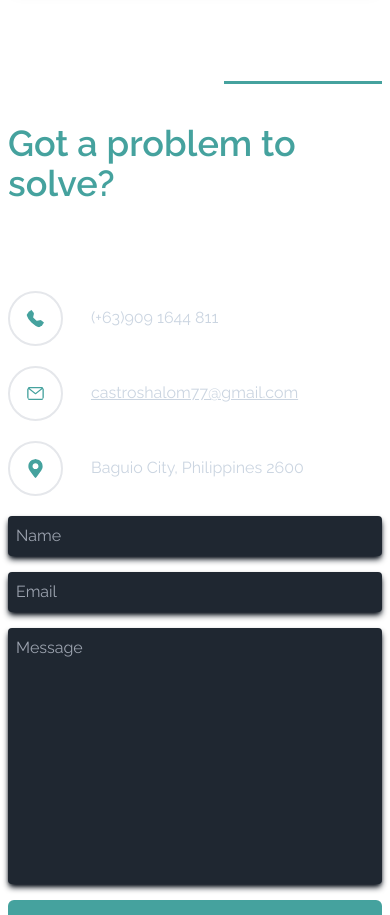
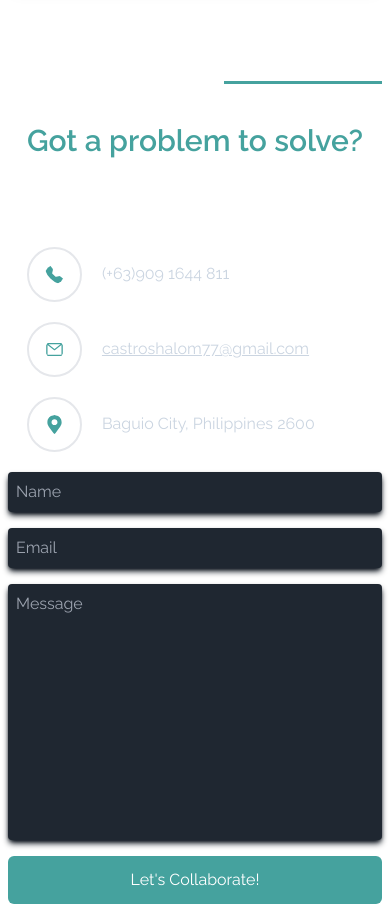
Before and after one commit to shalom99/Portfolio, a Next.js app: page / in a window 390 px wide. Shown: the part 3220-4135 px from the top of the page. Built offline with nearby package versions, Linux system fonts and the light colour scheme.

Commit message:
goodnight

```diff
--- a/app/components/Contact.jsx
+++ b/app/components/Contact.jsx
@@ -18,18 +18,18 @@ const Contact = () => {
         </div>
         <div className="flex flex-col md:flex-row items-center gap-5">
       <div className="md:w-[50%] flex flex-col gap-5">
-       <h2 className="text-4xl font-semibold text-primary">Got a problem to solve?</h2>
+       <h2 className="text-3xl md:text-4xl font-semibold text-primary">Got a problem to solve?</h2>
         <p className='text-lg mb-5 text-white'>I'm available for freelance work.</p>
         <div className="flex flex-col gap-5">
-          <div className="flex items-center gap-7">
+          <div className="flex items-center gap-5">
             <BsFillTelephoneFill size={55} className="border-2 rounded-full p-4 text-primary" />
             <p className="text-slate-300">(+63)909 1644 811</p>
           </div>
-          <div className="flex items-center gap-7 group">
+          <div className="flex items-center gap-5 group">
           <AiOutlineMail size={55} className="border-2 group-hover:border-primary rounded-full duration-500 p-4 text-primary" />
             <a href="mailto:castroshalom77@gmail.com" className="text-slate-300 underline group-hover:text-primary duration-500">castroshalom77@gmail.com</a>
           </div>
-          <div className="flex items-center gap-7">
+          <div className="flex items-center gap-5">
             <FaMapMarkerAlt size={55} className="border-2 rounded-full p-4 text-primary" />
             <p className="text-slate-300"> Baguio City, Philippines 2600</p>
           </div>
--- a/app/components/Header.jsx
+++ b/app/components/Header.jsx
@@ -25,14 +25,14 @@ export default function Header() {
 
         <ul className="hidden md:flex">
 
-          <li className="hover:text-[#64ffda] cursor-pointer"> <Link to="about" smooth={true}  duration={1000} >
+          <li className="hover:text-[#64ffda] cursor-pointer text-xl"> <Link to="about" smooth={true}  duration={1000} >
           About
         </Link></li>
 
-          <li className="hover:text-[#64ffda] cursor-pointer"> <Link to="work" smooth={true} duration={1000} >
+          <li className="hover:text-[#64ffda] cursor-pointer text-xl"> <Link to="work" smooth={true} duration={1000} >
           Work
         </Link></li>
-          <li className="hover:text-[#64ffda] cursor-pointer"> <Link to="contact" smooth={true}  duration={1000} >
+          <li className="hover:text-[#64ffda] cursor-pointer text-xl"> <Link to="contact" smooth={true}  duration={1000} >
           Contact
         </Link></li>
         </ul>
```
